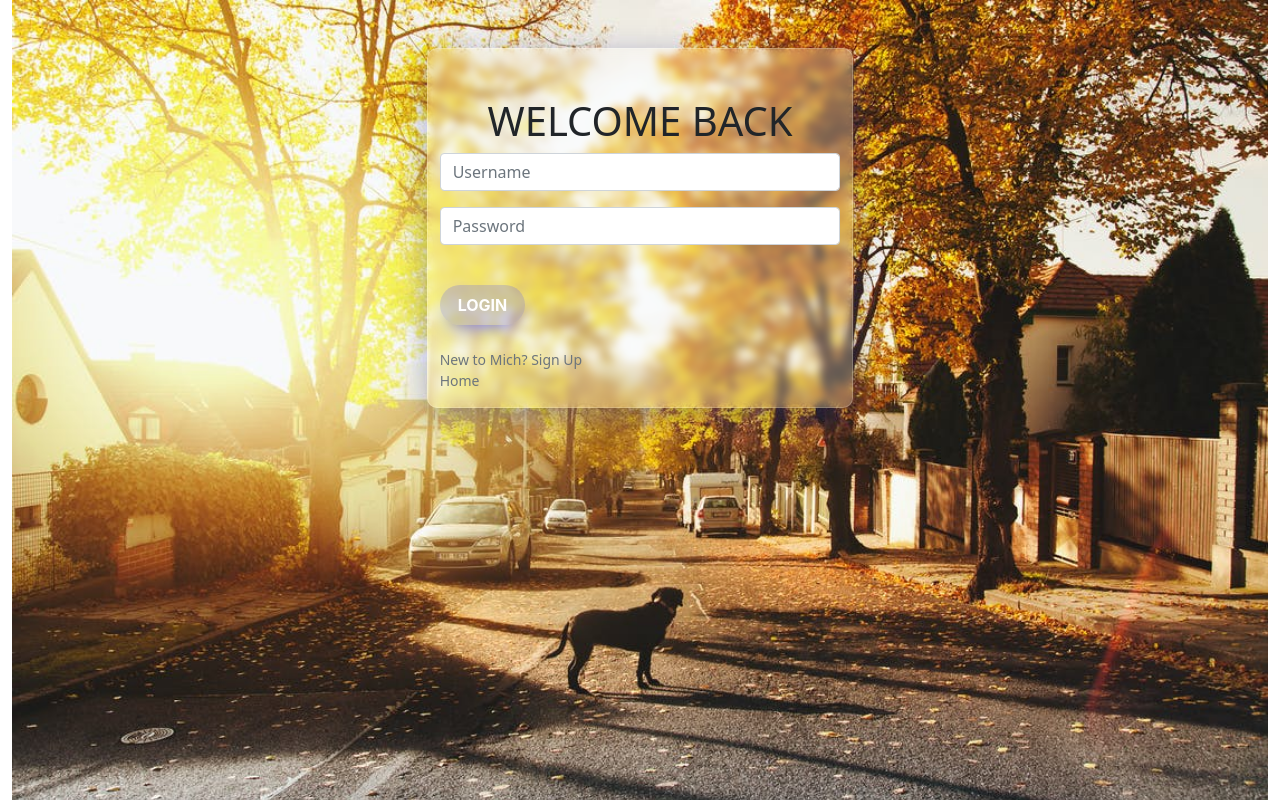
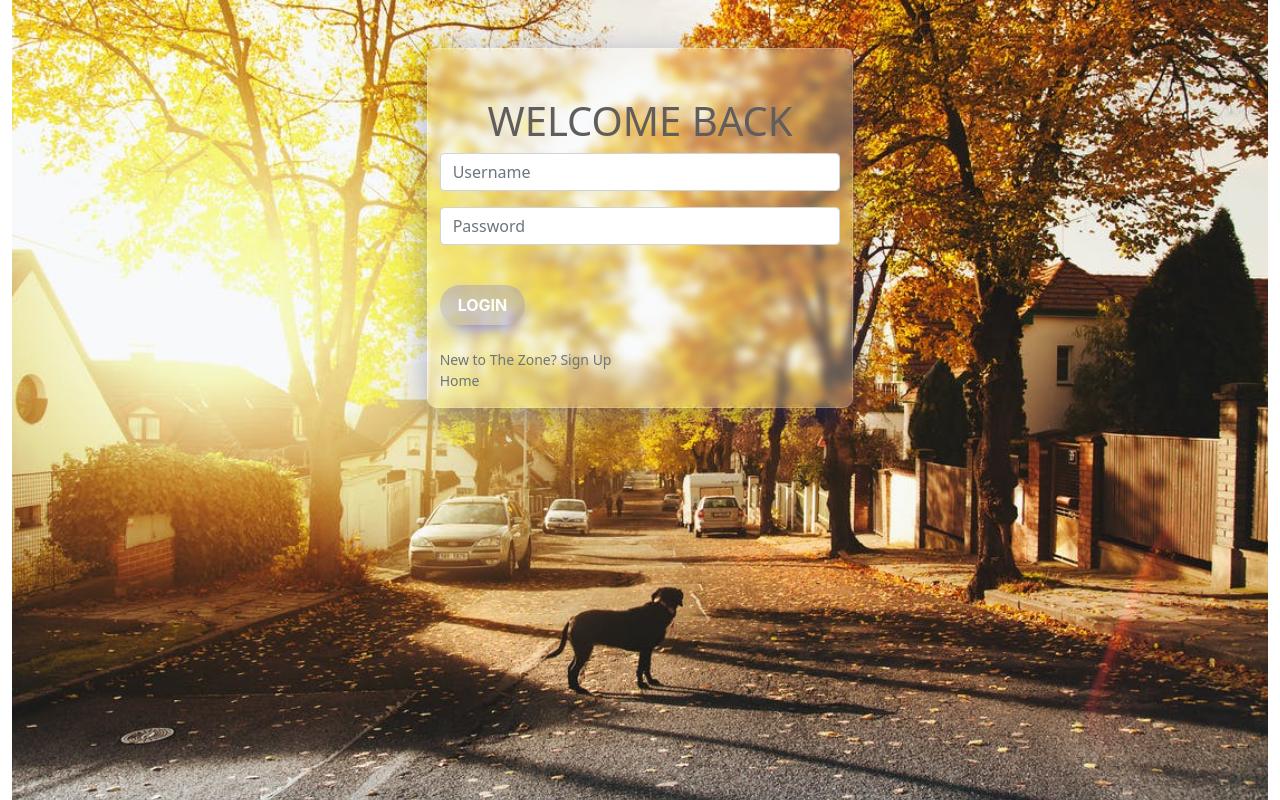
Before and after one commit to AtienoObwanda/TheZone, a Django app: page /accounts/login/ in a window 1280 px wide. Run offline with Django 4.2, Linux system fonts and the light colour scheme; parts of the project's set-up code (start-up, migrations or seed data) failed here and were passed over; some libraries are stand-ins or nearby versions.

Commit message:
updaing login and register page templates

```diff
--- a/members/templates/members/login.html
+++ b/members/templates/members/login.html
@@ -13,7 +13,7 @@
     <div class="row">
       <div class="col-4"></div>
       <div class="col-4 pt-5 mt-5 formBg">
-        <h1 class="text-center">WELCOME BACK</h1>
+        <h1 class="text-center" style="color:rgb(97, 93, 93)">WELCOME BACK</h1>
         <form action="{% url 'login' %}" method="POST">
           {% csrf_token %}
           {% for field in form %}
@@ -25,7 +25,7 @@
         <button type="submit" class=" button-34">LOGIN</button>
         </br>
         </br>
-        <small class="text-muted ">New to Mich? <a class="text-muted" href="{% url 'register' %}" style="text-decoration: none;">Sign Up</a></small>
+        <small class="text-muted ">New to The Zone? <a class="text-muted" href="{% url 'register' %}" style="text-decoration: none;">Sign Up</a></small>
       </br><small class="text-muted "><a class="text-muted" href="{% url 'home' %}" style="text-decoration: none;">Home</a></small>
         </form>
       </div>
--- a/members/templates/members/register.html
+++ b/members/templates/members/register.html
@@ -13,7 +13,7 @@
     <div class="row">
       <div class="col-4"></div>
       <div class="col-4 pt-5 mt-5 formBg">
-        <h1 class="text-center">GET STARTED</h1>
+        <h1 class="text-center" style="color:rgb(97, 93, 93)">GET STARTED</h1>
         <form method="POST">
           {% csrf_token %}
           {% for field in form %}
```
